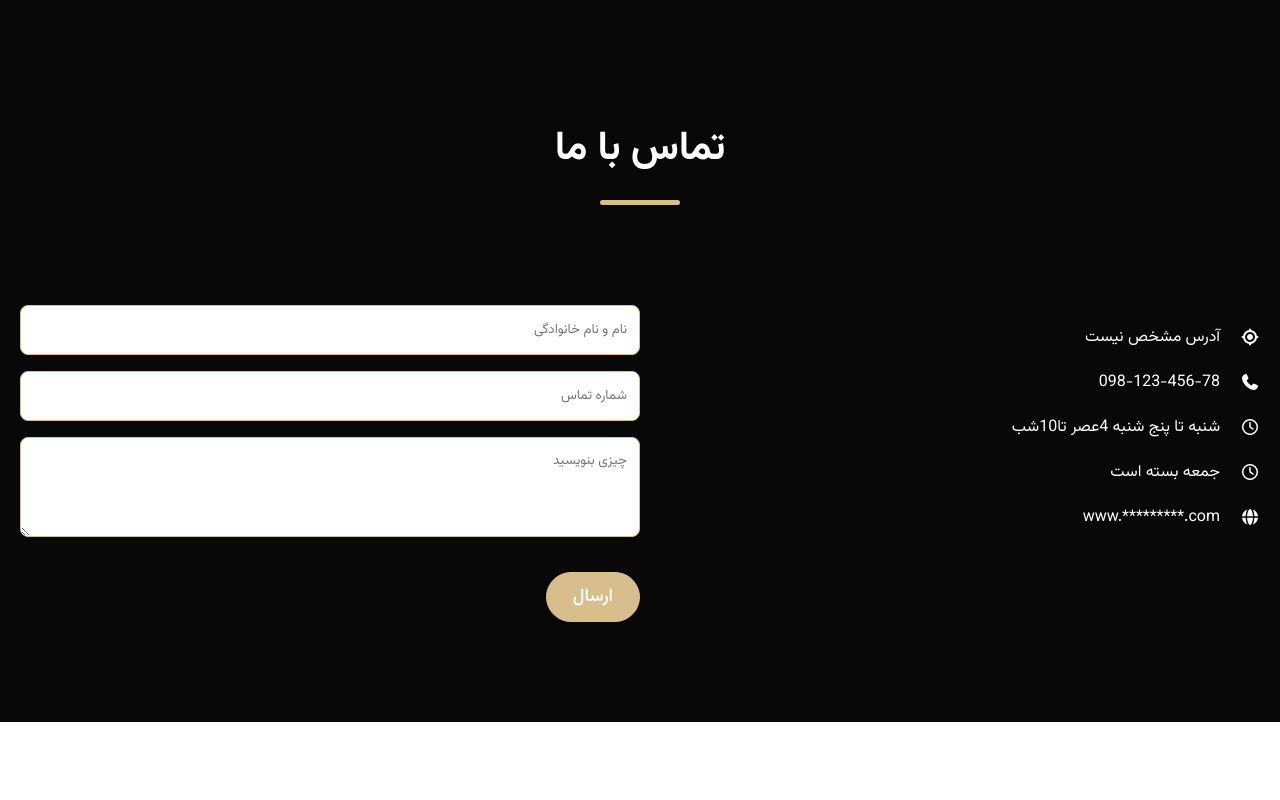
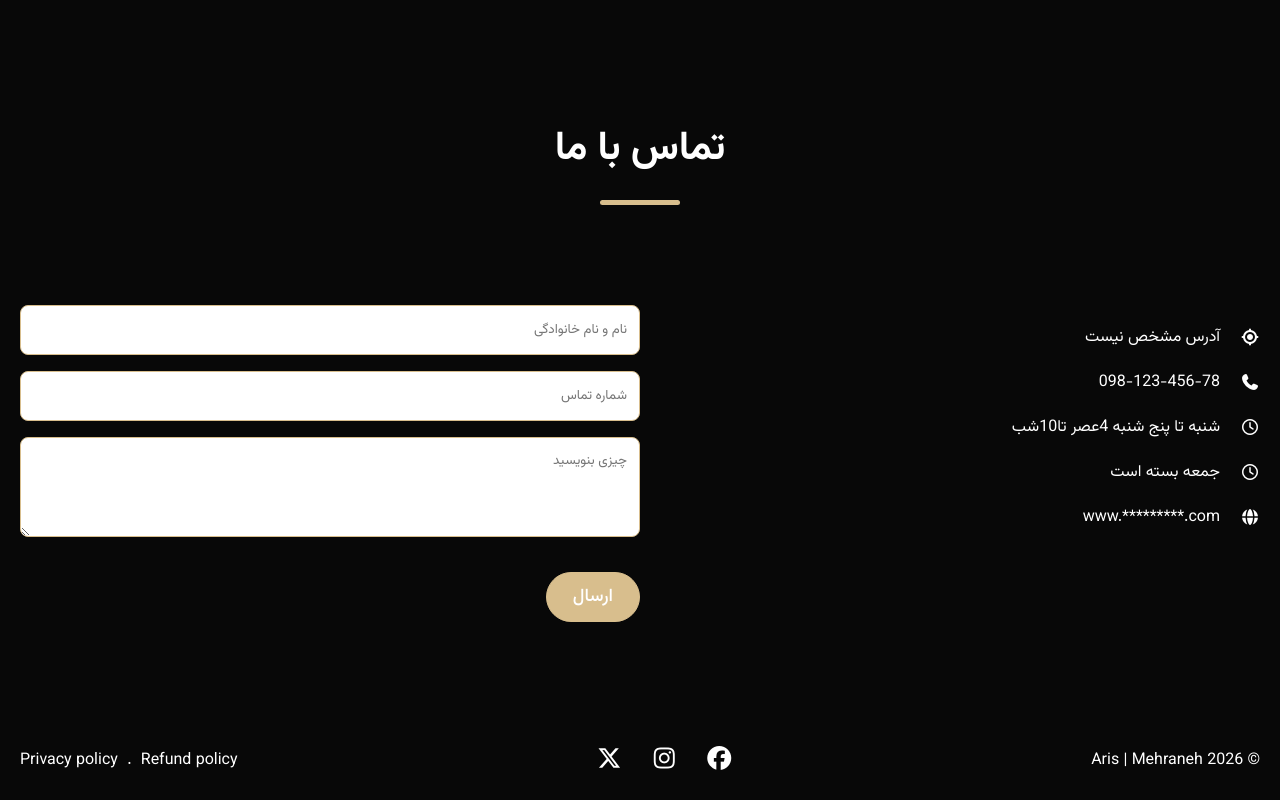
Before and after one commit to Mehraneh-Aris/aris-guitar-shop, a plain HTML site: page ArisGuitarShop.html in a window 1280 px wide. Shown: the part 4685-5485 px from the top of the page. Before the commit the page ends 5407 px from the top, so only its background shows below. Drawn offline with nearby package versions, Linux system fonts and the light colour scheme.

Commit message:
add footer section

```diff
--- a/ArisGuitarShop.html
+++ b/ArisGuitarShop.html
@@ -241,6 +241,25 @@
                 </form>
             </div>
         </section>
+
+        <!-- footer section -->
+        <footer class="footer-section">
+            <div class="section-content">
+                <p class="copyright-text">© 2026 Aris | Mehraneh</p>
+
+                <div class="social-link-list">
+                    <a href="#" class="social-link"><i class="fa-brands fa-facebook"></i></a>
+                    <a href="#" class="social-link"><i class="fa-brands fa-instagram"></i></a>
+                    <a href="#" class="social-link"><i class="fa-brands fa-x-twitter"></i></a>
+                </div>
+
+                <p class="policy-text">
+                    <a href="#" class="policy-link">Privacy policy</a>
+                    <span class="separator">.</span>
+                    <a href="#" class="policy-link">Refund policy</a>
+                </p>
+            </div>
+        </footer>
     </main>
 
     <script src="https://cdn.jsdelivr.net/npm/swiper@12/swiper-bundle.min.js"></script>
--- a/style.css
+++ b/style.css
@@ -591,3 +591,43 @@
     color: var(--bg-color);
     background: var(--white-color);
 }
+
+
+/* footer section styling */
+
+.footer-section {
+    background: var(--bg-color);
+    padding: 20px 0;
+
+}
+
+.footer-section .section-content {
+    display: flex;
+    align-items: center;
+    justify-content: space-between;
+}
+
+.footer-section :where(.copyright-text, .social-link, .policy-link) {
+    color: var(--white-color);
+    transition: 0.3s ease;
+}
+
+.footer-section .social-link-list {
+    display: flex;
+    gap: 25px;
+}
+
+.footer-section .social-link-list .social-link {
+    font-size: var(--font-size-l);
+
+}
+
+.footer-section .social-link-list .social-link:hover,
+.footer-section .policy-text .policy-link:hover {
+    color: var(--accent-color);
+}
+
+.footer-section .policy-text .separator {
+    color: var(--white-color);
+    margin: 0 5px;
+}
```
